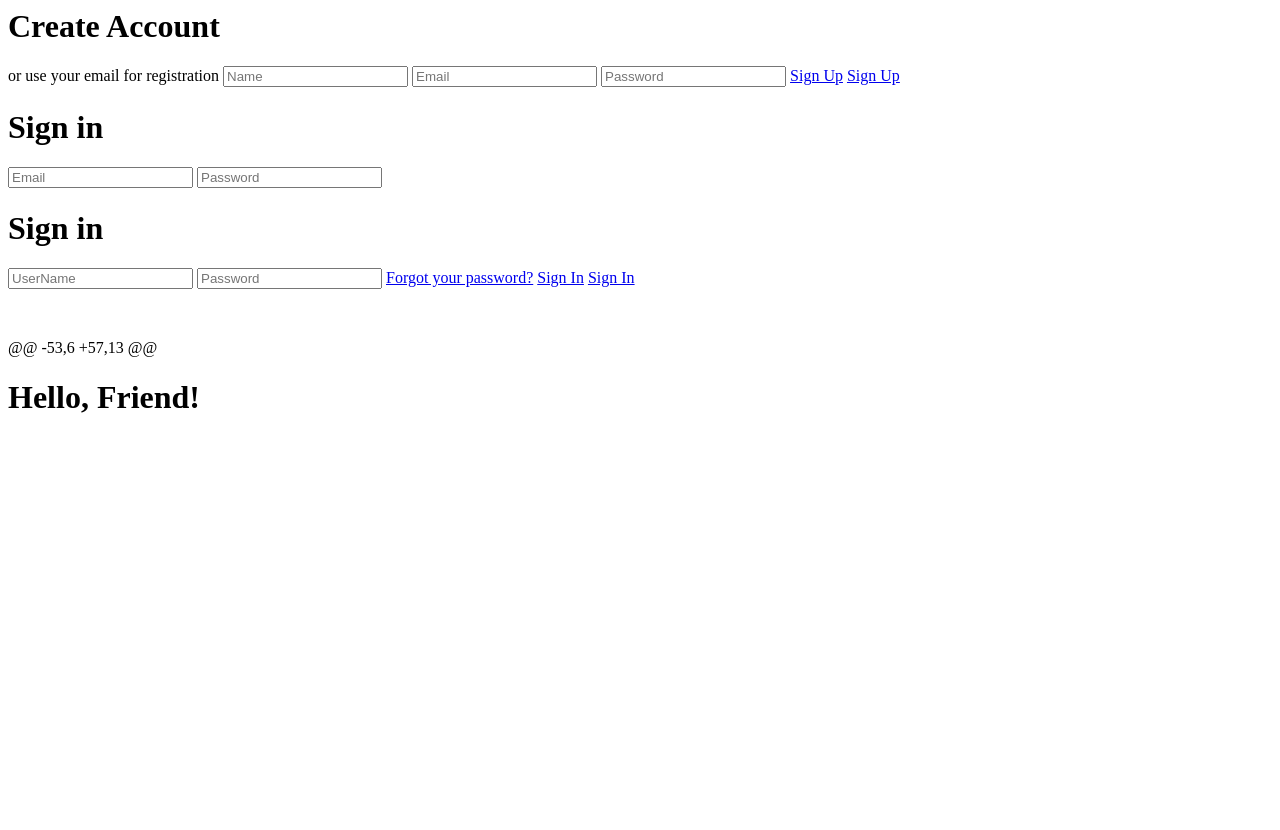
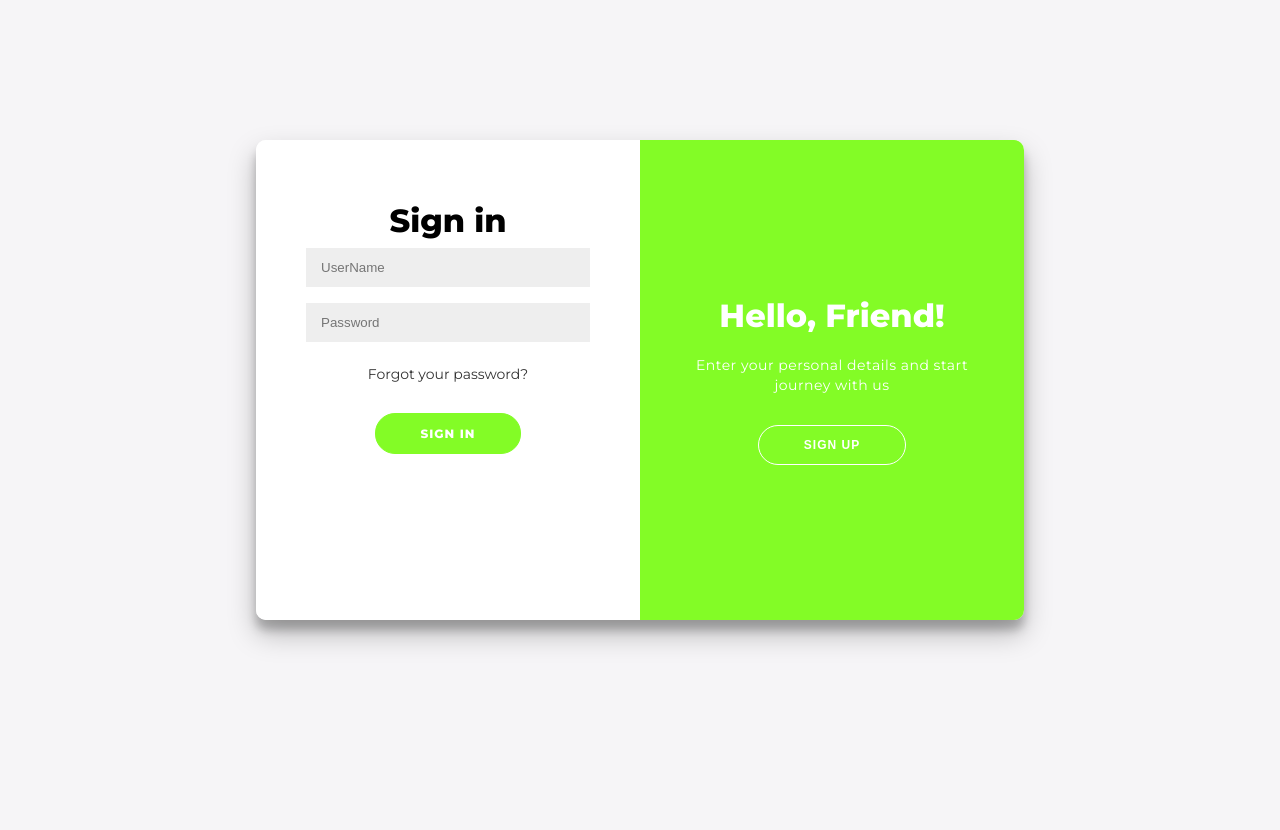
Before and after one commit to syashfr/ozar, a Django app: template templates/login.html in a window 1280 px wide. Before the commit the page ends 413 px from the top, so only its background shows below. Run offline with Django 3.2, Linux system fonts and the light colour scheme; the template is opened without the code that fills it, so the values that code supplies are empty.

Commit message:
added changes from signIn

```diff
--- a/static_files/resources/css/login_modal.css
+++ b/static_files/resources/css/login_modal.css
@@ -1,4 +1,3 @@
-
 @import url('https://fonts.googleapis.com/css?family=Montserrat:400,800');
 
 * {
@@ -43,7 +42,7 @@ a {
     text-decoration: none;
     margin: 15px 0;
 }
-a {
+.a {
     color: #333;
     font-size: 14px;
     text-decoration: none;
--- a/templates/login.html
+++ b/templates/login.html
@@ -1,8 +1,15 @@
 {% load static %}
+
+<!DOCTYPE html>
+<html lang="en">
+<head>
+    <title>{% block title %}Login{% endblock %}</title>
+    <link rel="stylesheet" type="text/css" href="{% static 'resources/css/login_modal.css' %}">
+
+</head>
 <body>
     <div class="container" id="container">
         <div class="form-container sign-up-container">
-            <form action="#">
             <form method="post" action="{% url 'login' %}">
                 <h1>Create Account</h1>
 
@@ -10,31 +17,43 @@
                 <input type="text" placeholder="Name" />
                 <input type="email" placeholder="Email" />
                 <input type="password" placeholder="Password" />
-                <a href="#open-modal" class="button">Sign Up</a>
                 <a href="#" class="button">Sign Up</a>
             </form>
         </div>
 
         <div class="form-container sign-in-container">
-            <form action="#">
-                <h1>Sign in</h1>
 
-                <input type="email" placeholder="Email" />
-                <input type="password" placeholder="Password" />
             <form id="SingInForm" method="post" action="{% url 'login' %}">
                 <h1>Sign in</h1>
                 {% csrf_token %}
                 <input type="text" placeholder="UserName" name="username" />
                 <input type="password" placeholder="Password" name="password" />
                 <a href="#">Forgot your password?</a>
-                <a href="#open-modal" class="button">Sign In</a>
                 <a href="#" class="button" onclick="document.getElementById('SingInForm').submit()">Sign In</a>
                 <p id="notMatch" style="visibility:hidden">Your username and password didn't match. Please try again.</p>
 
             </form>
         </div>
         <div class="overlay-container">
-@@ -53,6 +57,13 @@ <h1>Hello, Friend!</h1>
+            <div class="overlay">
+                <div class="overlay-panel overlay-left">
+                    <h1>Welcome Back!</h1>
+                    <p>To keep connected with us please login with your personal info</p>
+                    <button class="ghost" id="signIn">Sign In</button>
+                </div>
+                <div class="overlay-panel overlay-right">
+                    <h1>Hello, Friend!</h1>
+                    <p>Enter your personal details and start journey with us</p>
+                    <button class="ghost" id="signUp">Sign Up</button>
+                </div>
+            </div>
+        </div>
+    </div>
+
+    <div id="open-modal" class="modal-window">
+        <div>
+            <a href="#modal-close" title="Close" class="modal-close">close &times;</a>
+            <div class="loader">Loading...</div>
         </div>
     </div>
 
@@ -47,3 +66,7 @@
 
 
     <script src="{% static 'resources/js/login-form.js' %}"></script>
+
+</body>
+
+</html>
```
Also changed, not shown: db.sqlite3.
